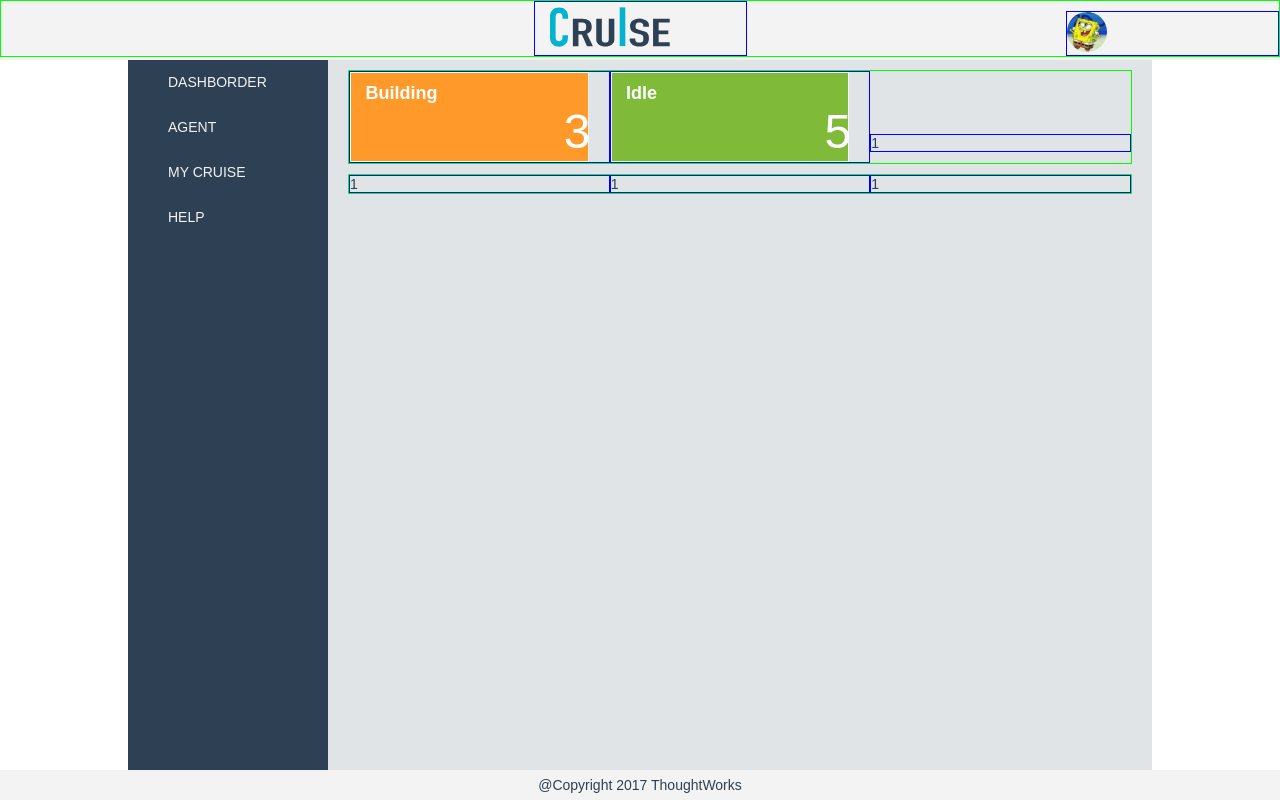
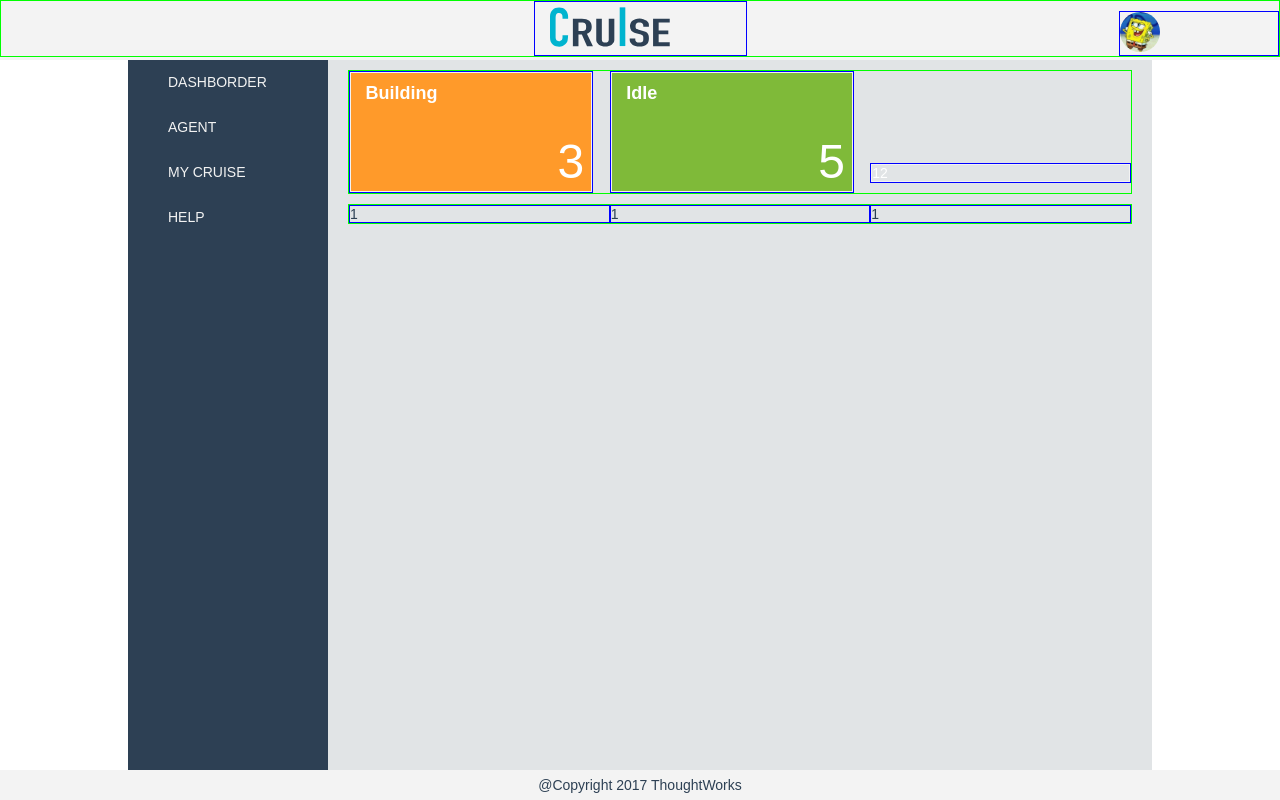
Before and after one commit to BlueStoneQ/BBQ, a React (Create React App) app in the folder thoughtworks-homework/cruise/: page / in a window 1280 px wide. Built offline with nearby package versions, Linux system fonts and the light colour scheme.

Commit message:
Cruise-主页第一行DisCard的布局

```diff
--- a/thoughtworks-homework/cruise/src/components/common/grid/index.css
+++ b/thoughtworks-homework/cruise/src/components/common/grid/index.css
@@ -1,12 +1,16 @@
 /* Components - Grid */
 /* Row */
 .row-wrap {
+  box-sizing: border-box;
+  -moz-box-sizing: border-box;
   width: 100%;
   /* height: 100%; */
   /* border: 1px solid #f00; */
 }
 /* Col */
 .col-wrap {
+  box-sizing: border-box;
+  -moz-box-sizing: border-box;
   display: inline-block;
   height: 100%;
   /* border: 1px solid #0f0; */
--- a/thoughtworks-homework/cruise/src/components/dis-card/index.css
+++ b/thoughtworks-homework/cruise/src/components/dis-card/index.css
@@ -13,5 +13,6 @@
 }
 
 .data-wrap {
+  margin-top: 30px;
   font-size: 48px;
 }
--- a/thoughtworks-homework/cruise/src/components/dis-card/index.jsx
+++ b/thoughtworks-homework/cruise/src/components/dis-card/index.jsx
@@ -25,8 +25,7 @@ class DisCard extends Component {
         backColor={backColor}
         padding={padding || '10px 5px'}
         style={{
-          height: '90px',
-          width: 'calc(100% - 20px)'
+          height: '120px'
         }}
       >
         <Row>
@@ -35,7 +34,7 @@ class DisCard extends Component {
           </Col>
         </Row>
         <Row>
-          <Col className='data-wrap' span={2} offset={22}>
+          <Col className='data-wrap' span={3} offset={21}>
             { data }
           </Col>
         </Row>
--- a/thoughtworks-homework/cruise/src/views/cruise/index.jsx
+++ b/thoughtworks-homework/cruise/src/views/cruise/index.jsx
@@ -9,7 +9,8 @@ import {
   Menu,
   Layout,
   Icon,
-  DisCard
+  DisCard,
+  Card
 } from '../../components';
 // import logo from '../../assets/logo/avatar.jpg';
 import './index.css';
@@ -46,7 +47,7 @@ class Cruise extends Component {
                 backSize='80%'
               />
             </Col>
-            <Col span={4} offset={6} style={{...colStyle}}>
+            <Col span={3} offset={7} style={{...colStyle}}>
               <Icon
                 imgUrl='/assets/logo/avatar.jpg'
                 width='40px'
@@ -70,22 +71,26 @@ class Cruise extends Component {
             padding='10px 20px'
           >
             <Row style={{...rowStyle}}>
-              <Col span={8} style={{...colStyle}}>
+              <Col span={7.5} style={{...colStyle}}>
                 <DisCard
                   backColor='#FF9A2A'
                   title='Building'
                   data='3'
                 />
               </Col>
-              <Col span={8} style={{...colStyle}}>
+              <Col span={7.5} offset={0.5} style={{...colStyle}}>
                 <DisCard
                   backColor='#7FBA39'
                   title='Idle'
                   data='5'
                 />
               </Col>
-              <Col span={8} style={{...colStyle}}>
-                1
+              <Col span={8} offset={0.5} style={{...colStyle}}>
+                <Card>
+                  <Row>
+                    <Col>12</Col>
+                  </Row>
+                </Card>
               </Col>
             </Row>
             <Row style={{...rowStyle}}>
```
